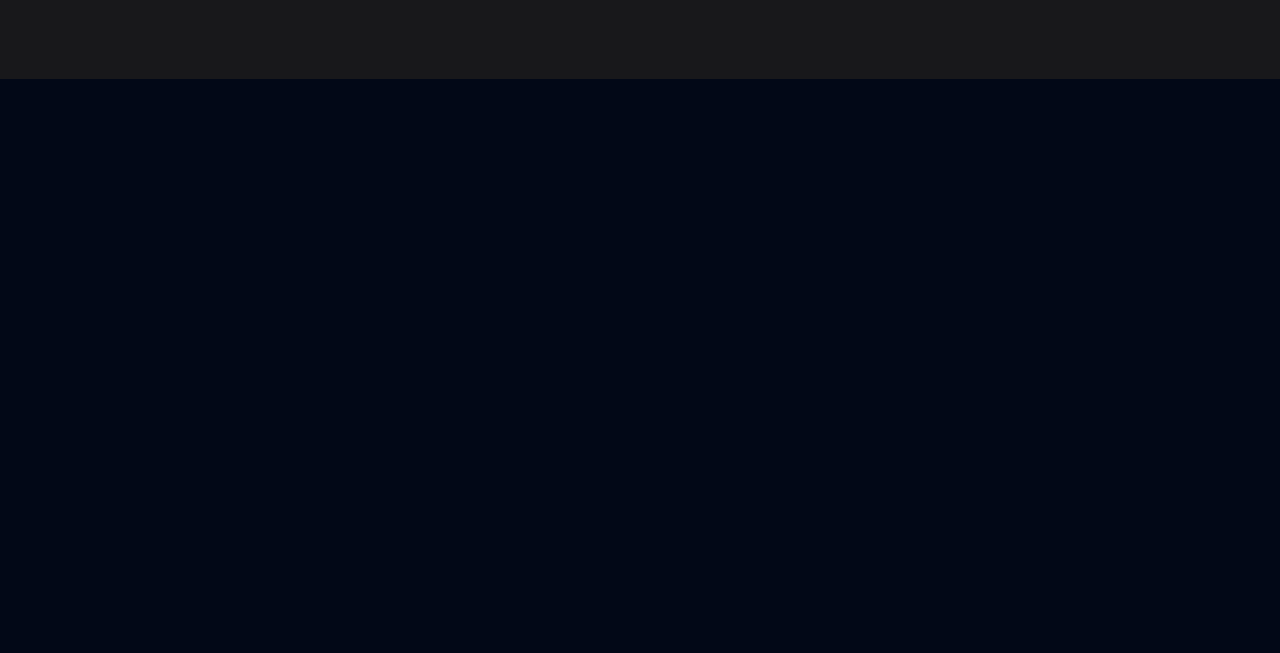
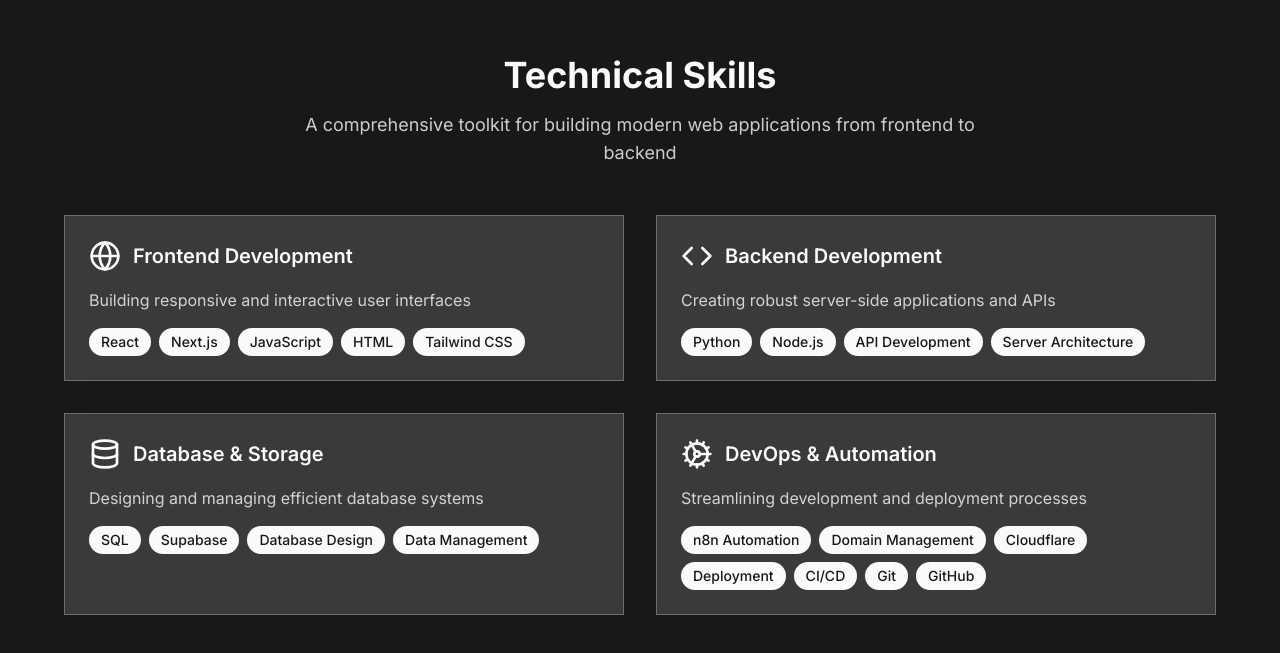
Before and after one commit to shalini-2305/shalini-portfolio, a Next.js app: page / in a window 1280 px wide. Shown: the part 721-1374 px from the top of the page. Before the commit the page ends 800 px from the top, so only its background shows below. Built offline with nearby package versions, Linux system fonts and the light colour scheme.

Commit message:
dev: created section2 and connected, works

```diff
--- /dev/null
+++ b/src/app/lib/components/Section2/section2.tsx
@@ -0,0 +1,88 @@
+"use client"
+
+import { Code, Database, Globe, Cog } from "lucide-react";
+
+const Section2 = () => {
+  const skillCategories = [
+    {
+      title: "Frontend Development",
+      icon: <Globe className="h-8 w-8" style={{ color: "#fafafa" }} />,
+      skills: ["React", "Next.js", "JavaScript", "HTML", "Tailwind CSS"],
+      description: "Building responsive and interactive user interfaces",
+    },
+    {
+      title: "Backend Development",
+      icon: <Code className="h-8 w-8" style={{ color: "#fafafa" }} />,
+      skills: ["Python", "Node.js", "API Development", "Server Architecture"],
+      description: "Creating robust server-side applications and APIs",
+    },
+    {
+      title: "Database & Storage",
+      icon: <Database className="h-8 w-8" style={{ color: "#fafafa" }} />,
+      skills: ["SQL", "Supabase", "Database Design", "Data Management"],
+      description: "Designing and managing efficient database systems",
+    },
+    {
+      title: "DevOps & Automation",
+      icon: <Cog className="h-8 w-8" style={{ color: "#fafafa" }} />,
+      skills: ["n8n Automation", "Domain Management", "Cloudflare", "Deployment", "CI/CD", "Git", "GitHub"],
+      description: "Streamlining development and deployment processes",
+    },
+  ];
+
+  return (
+    <section id="skills" className="mt-18 py-14 px-4 sm:px-6 lg:px-8 bg-[#18181b]">
+      <div className="container mx-auto max-w-6xl">
+        <div className="text-center mb-12">
+          <h2 className="text-3xl sm:text-4xl font-bold mb-4 text-[#fafafa]">
+            Technical Skills
+          </h2>
+          <p className="text-lg max-w-2xl mx-auto text-[#fafafa] opacity-80">
+            A comprehensive toolkit for building modern web applications from frontend to backend
+          </p>
+        </div>
+
+        <div className="grid grid-cols-1 md:grid-cols-2 gap-8">
+          {skillCategories.map((category, index) => (
+            <div
+              key={index}
+              className="group border transition-all duration-300 hover:scale-[1.02] hover:shadow-lg"
+              style={{
+                backgroundColor: "rgba(255, 255, 255, 0.15)",
+                borderColor: "rgba(255, 255, 255, 0.25)",
+                backdropFilter: "blur(10px)",
+                boxShadow: "0 0 0 0 transparent",
+              }}
+              onMouseEnter={(e) => (e.currentTarget.style.boxShadow = "0 0 20px rgba(255, 255, 255, 0.3)")} // Adjusted hover shadow
+              onMouseLeave={(e) => (e.currentTarget.style.boxShadow = "0 0 0 0 transparent")}
+            >
+              <div className="p-6">
+                <div className="flex items-center mb-4">
+                  {category.icon}
+                  <h3 className="text-xl font-semibold ml-3 text-[#fafafa]">
+                    {category.title}
+                  </h3>
+                </div>
+                <p className="mb-4 text-[#fafafa] opacity-80">
+                  {category.description}
+                </p>
+                <div className="flex flex-wrap gap-2">
+                  {category.skills.map((skill, skillIndex) => (
+                    <span
+                      key={skillIndex}
+                      className="px-3 py-1 rounded-full text-sm font-medium bg-[#fafafa] text-[#18181b]"
+                    >
+                      {skill}
+                    </span>
+                  ))}
+                </div>
+              </div>
+            </div>
+          ))}
+        </div>
+      </div>
+    </section>
+  );
+};
+
+export default Section2;
--- a/src/app/page.tsx
+++ b/src/app/page.tsx
@@ -2,12 +2,16 @@
 
 import Hero from "./lib/components/Hero/hero";
 import Navbar from "./lib/components/Navbar/navbar";
+import Section2 from "./lib/components/Section2/section2";
+import Section3 from "./lib/components/Section3/section3";
 
 export default function Home() {
   return (
     <div className="min-h-screen relative overflow-hidden bg-[#18181b]">
       <Navbar />
       <Hero/>
+      <Section2/>
+      <Section3/>
     </div>
   );
 }
```
